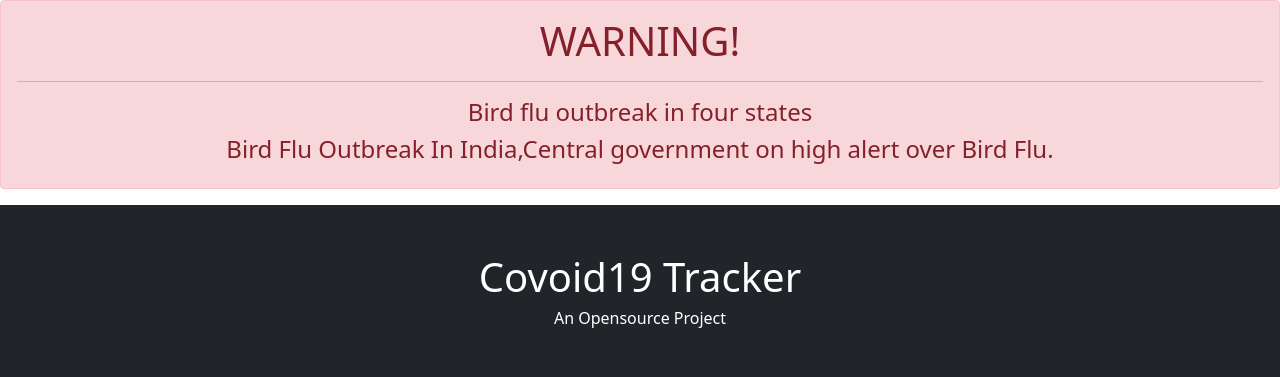
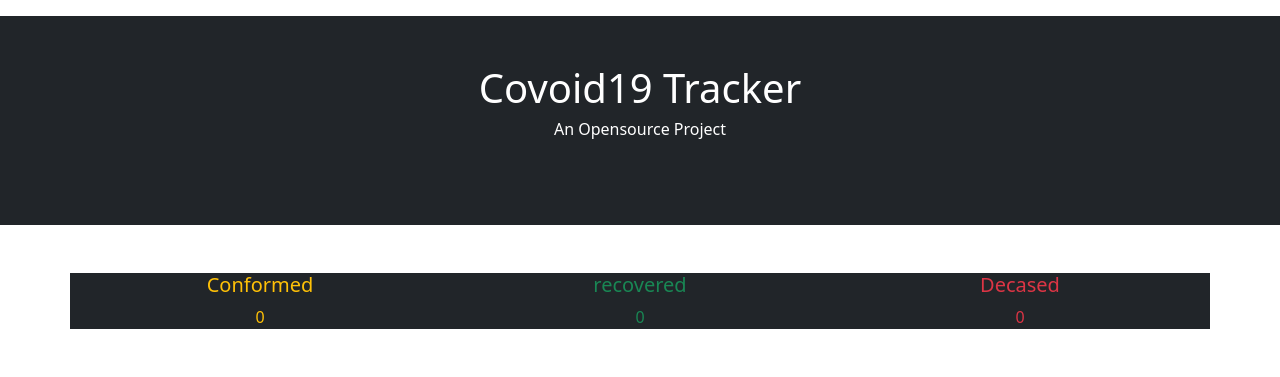
Before and after one commit to sandeepMark1/virustracker, a PHP site: page / in a window 1280 px wide. Shown: the top 377 px of the page. Run offline with PHP 8.4, Linux system fonts and the light colour scheme; data that the repository does not hold is empty.

Commit message:
new  update

```diff
--- a/index.php
+++ b/index.php
@@ -21,13 +21,13 @@ include "./extra/asset.php";
   </head>
   <body>
 
-    <div class="alert alert-danger" role="alert">
+   <!-- <div class="alert alert-danger" role="alert">
   <h1  class="alert-heading text-center text-strong">WARNING!</h1>
   <p></p>
   <hr>
       <H4><p class="mb-0 text-center">Bird flu outbreak in four states</p></H4>
   <H4><p class="mb-0 text-center"> Bird Flu Outbreak In India,Central government on high alert over Bird Flu.</p></H4>
-</div>
+</div>----->
 
 
  <div class="container-fluid bg-dark p-5 text-center my-3">
```
